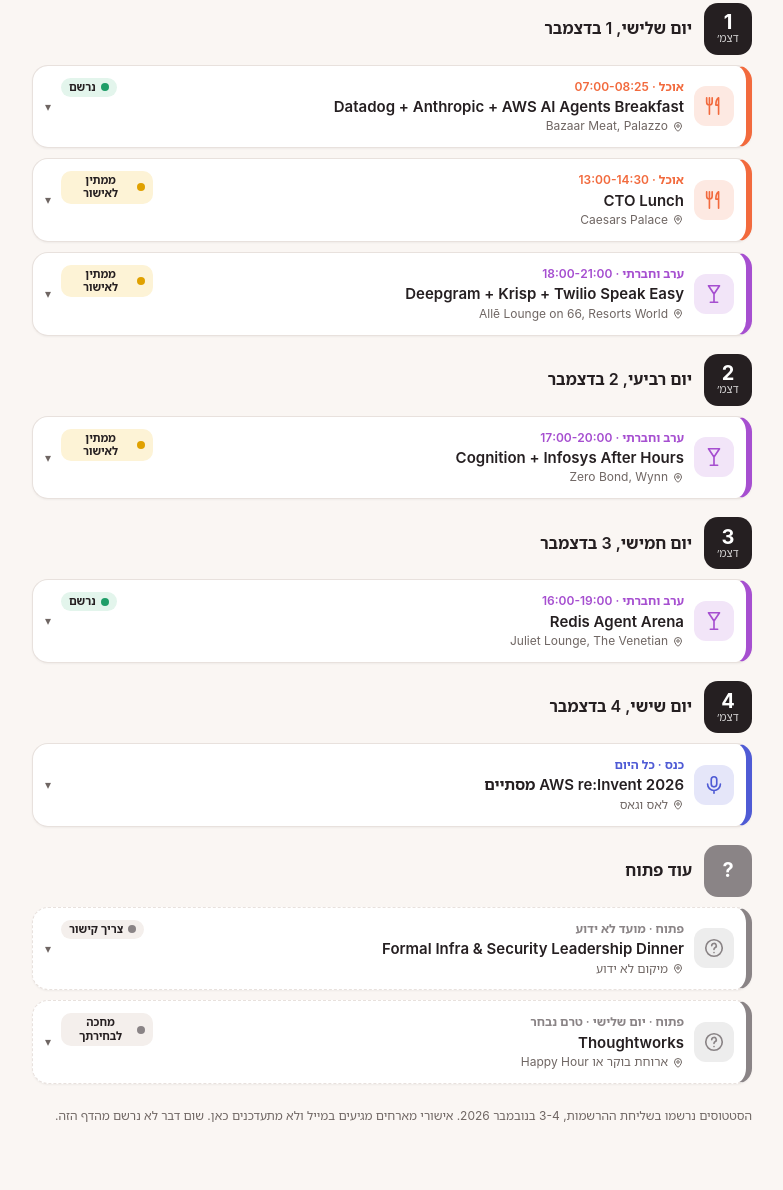
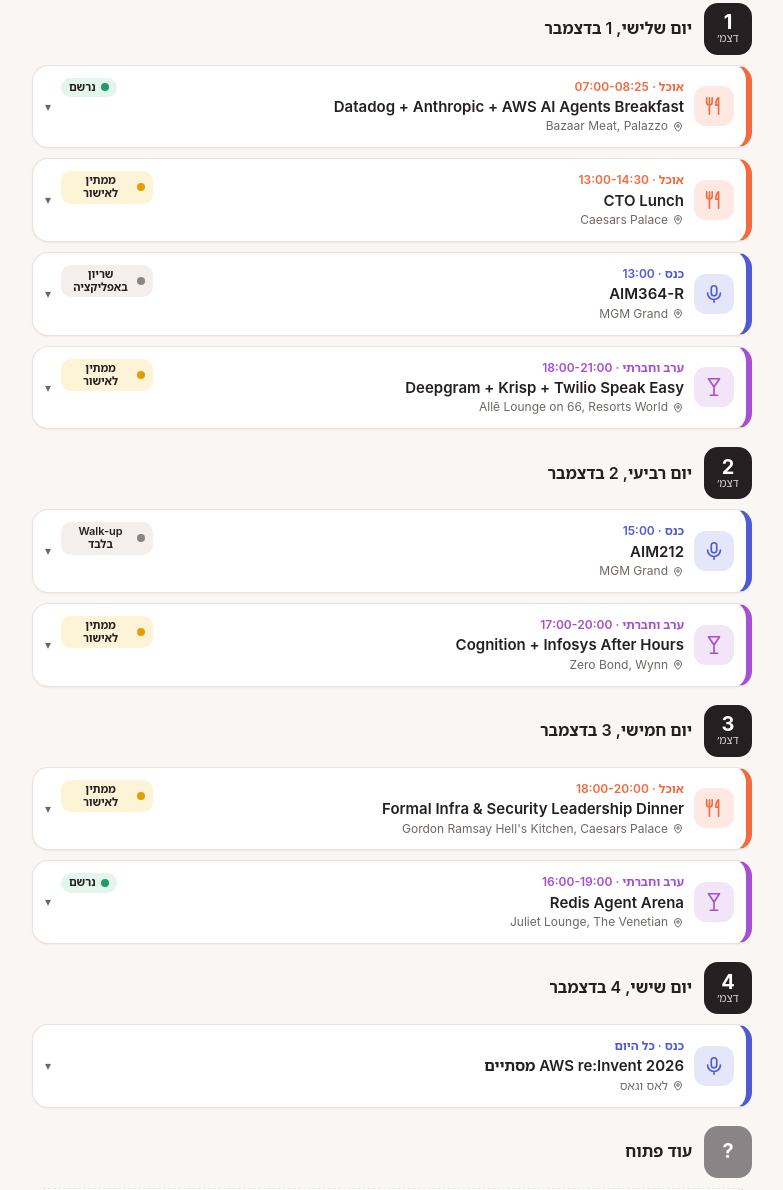
Before and after one commit to moshemery/Reinver2026Agenda, a plain HTML site: page index.html in a window 1280 px wide. Shown: the part 441-1631 px from the top of the page, without its empty margins (248-1031 px from the left). Drawn offline with Linux system fonts and the light colour scheme.

Commit message:
Update index.html

```diff
--- a/index.html
+++ b/index.html
@@ -104,11 +104,13 @@ var EVENTS = [
   {id:'e1', day:'mon', time:'כל היום', title:'AWS re:Invent 2026', place:'לאס וגאס', cat:'conf', st:'reg', note:'הכנס נפתח ביום שני ונמשך עד יום שישי 4 בדצמבר.'},
   {id:'e2', day:'mon', time:'20:00-22:00', title:'Skyflow + Descope executive dinner', place:'Delmonico, The Venetian', cat:'food', st:'wait', link:[{href:'https://www.skyflow.com/dinners/the-ai-enterprise-securing-data-identity-at-runtime', label:'דף האירוע'}]},
   {id:'e3', day:'tue', time:'07:00-08:25', title:'Datadog + Anthropic + AWS AI Agents Breakfast', place:'Bazaar Meat, Palazzo', cat:'food', st:'reg', link:[{href:'https://events.datadoghq.com/aws-reinvent/scaling-your-ai-agents-with-datadog-and-our-partners/', label:'דף האירוע'}]},
-  {id:'e4', day:'tue', time:'13:00-14:30', title:'CTO Lunch', place:'Caesars Palace', cat:'food', st:'pend', note:'סינון לדרגת Director ומעלה.', link:[{href:'https://luma.com/nfv9qtqp', label:'דף האירוע'}]},
+  {id:'e4', day:'tue', time:'13:00-14:30', title:'CTO Lunch', place:'Caesars Palace', cat:'food', st:'pend', note:'סינון לדרגת Director ומעלה. חופף לסשן AIM364-R באותה שעה (13:00).', link:[{href:'https://luma.com/nfv9qtqp', label:'דף האירוע'}]},
+  {id:'e11', day:'tue', time:'13:00', title:'AIM364-R', place:'MGM Grand', cat:'conf', st:'none', stLabel:'שריון באפליקציה', note:'שריון מקום רק דרך אפליקציית AWS Events בטלפון (התחברות עם Builder ID). חופף ל-CTO Lunch באותה שעה.'},
   {id:'e5', day:'tue', time:'18:00-21:00', title:'Deepgram + Krisp + Twilio Speak Easy', place:'Allē Lounge on 66, Resorts World', cat:'social', st:'pend', note:'ייתכן שתגיע הודעת אימות מ-Luma לכתובת העבודה שלך; גם המארחים יכולים להמתין לשלב הזה.', link:[{href:'https://luma.com/reinvent-speak-easy', label:'דף האירוע'}]},
   {id:'e6', day:'openx', time:'יום שלישי · טרם נבחר', title:'Thoughtworks', place:'ארוחת בוקר או Happy Hour', cat:'open', st:'none', stLabel:'מחכה לבחירתך', note:'לא נשלחה הרשמה. ארוחת הבוקר חופפת לארוחת Datadog, ואילו Happy Hour בשעות 18:00-20:00 חופף לאירוע Speak Easy.', link:[{href:'https://luma.com/platform-n4v9', label:'Thoughtworks executive breakfast'},{href:'https://events.thoughtworks.com/twshiftintohappyhour/TW-website', label:'Thoughtworks Happy Hour'}]},
+  {id:'e12', day:'wed', time:'15:00', title:'AIM212', place:'MGM Grand', cat:'conf', st:'none', stLabel:'Walk-up בלבד', note:'אין הרשמה מראש, פשוט מגיעים.'},
   {id:'e7', day:'wed', time:'17:00-20:00', title:'Cognition + Infosys After Hours', place:'Zero Bond, Wynn', cat:'social', st:'pend', link:[{href:'https://cognition.com/events/reinvent-after-hours', label:'דף האירוע'}]},
-  {id:'e8', day:'open', time:'מועד לא ידוע', title:'Formal Infra & Security Leadership Dinner', place:'מיקום לא ידוע', cat:'open', st:'none', stLabel:'צריך קישור', note:'לא נמצא דף הרשמה רשמי מאומת, ולכן אין קישור. כדי להתקדם צריך ממך את קישור ההרשמה.'},
+  {id:'e8', day:'thu', time:'18:00-20:00', title:'Formal Infra & Security Leadership Dinner', place:'Gordon Ramsay Hell\'s Kitchen, Caesars Palace', cat:'food', st:'pend', note:'ארוחת ערב מארחת עם מקומות מוגבלים, ההחלטה אצל המארחים.'},
   {id:'e9', day:'thu', time:'16:00-19:00', title:'Redis Agent Arena', place:'Juliet Lounge, The Venetian', cat:'social', st:'reg', note:'לפי דף האירוע של Redis: ערב של משחקים תחרותיים סביב context engineering, עם אוכל וקוקטיילים. ברשימות חיצוניות הוא מופיע בשם Partner Happy Hour בשעות האלה.', link:[{href:'https://redis.io/events/agent-arena-at-aws-reinvent-2026/', label:'דף האירוע'}]},
   {id:'e10', day:'fri', time:'כל היום', title:'AWS re:Invent 2026 מסתיים', place:'לאס וגאס', cat:'conf', note:'אין אירועי צד מתוכננים.'}
 ];
```
